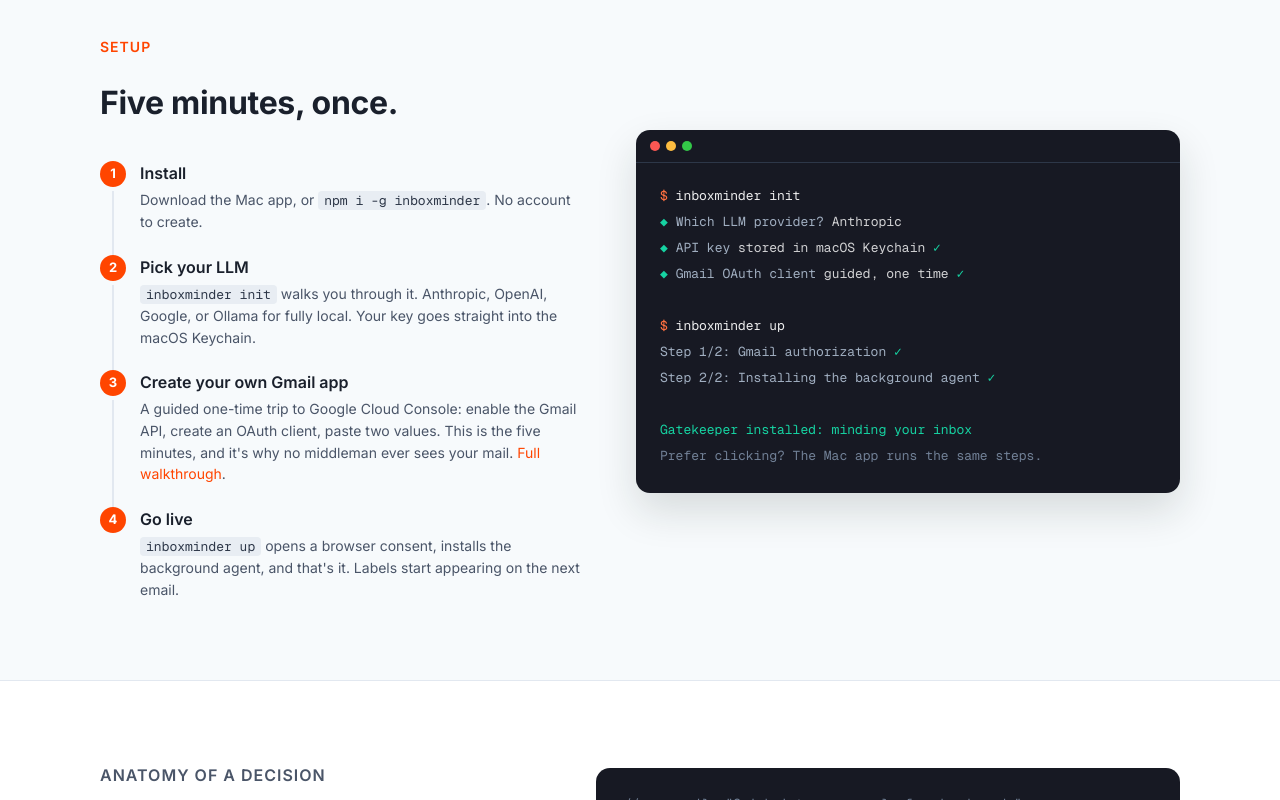
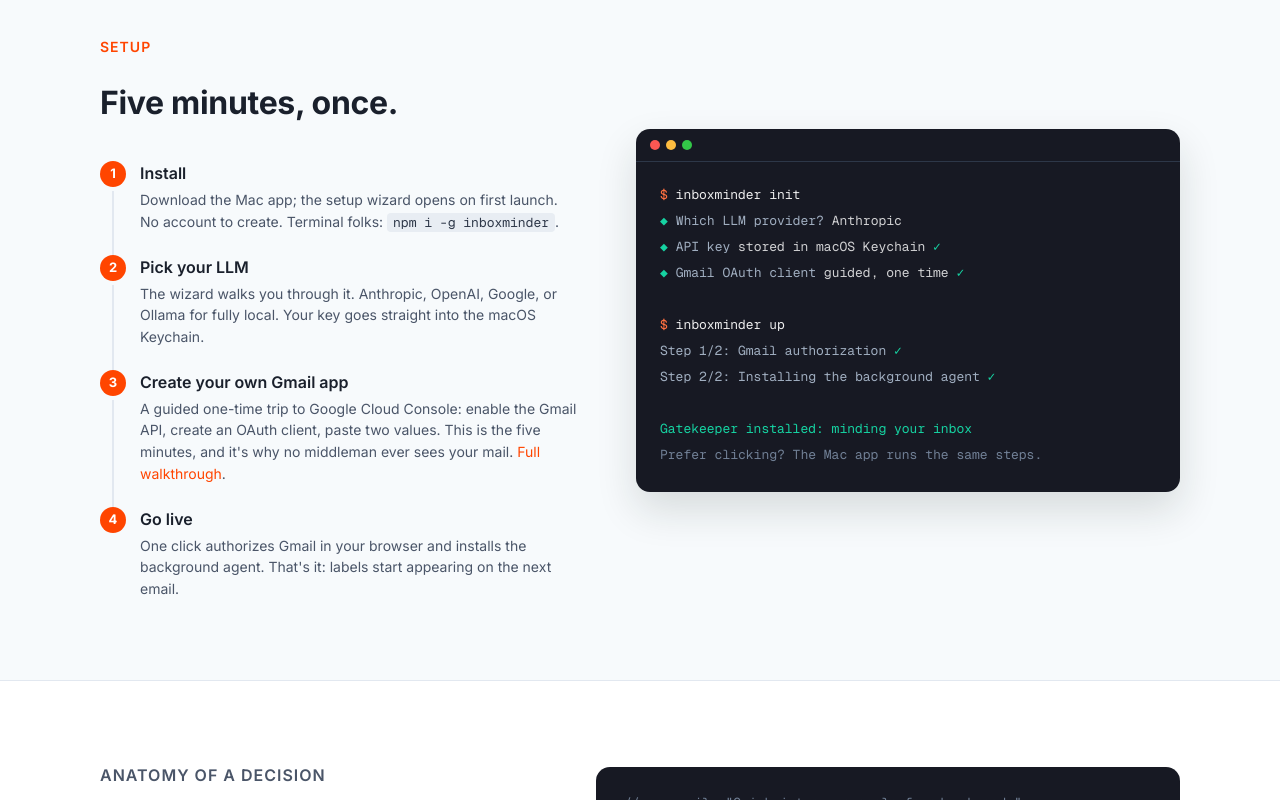
Before and after one commit to kelviq/inboxminder, a plain HTML site: page index.html in a window 1280 px wide. Shown: the part 1877-2677 px from the top of the page. Drawn offline with Linux system fonts and the light colour scheme.

Commit message:
deploy: 7944902fa210d18edb65f69928eb3277636a7fbc

```diff
--- a/index.html
+++ b/index.html
@@ -349,7 +349,7 @@
         Download for Mac
       </a>
     </div>
-    <p class="facts">v0.9.3 · macOS 13+ · Apple Silicon · Signed &amp; notarized · Free</p>
+    <p class="facts">v0.10.0 · macOS 13+ · Apple Silicon · Signed &amp; notarized · No terminal needed</p>
   </div>
 
   <figure class="gmail" aria-hidden="true">
@@ -487,14 +487,14 @@
         <div class="step-rail"><span class="step-dot">1</span><span class="step-line"></span></div>
         <div class="step-body">
           <h3>Install</h3>
-          <p>Download the Mac app, or <code>npm i -g inboxminder</code>. No account to create.</p>
+          <p>Download the Mac app; the setup wizard opens on first launch. No account to create. Terminal folks: <code>npm i -g inboxminder</code>.</p>
         </div>
       </div>
       <div class="step">
         <div class="step-rail"><span class="step-dot">2</span><span class="step-line"></span></div>
         <div class="step-body">
           <h3>Pick your LLM</h3>
-          <p><code>inboxminder init</code> walks you through it. Anthropic, OpenAI, Google, or Ollama for fully local. Your key goes straight into the macOS Keychain.</p>
+          <p>The wizard walks you through it. Anthropic, OpenAI, Google, or Ollama for fully local. Your key goes straight into the macOS Keychain.</p>
         </div>
       </div>
       <div class="step">
@@ -508,7 +508,7 @@
         <div class="step-rail"><span class="step-dot">4</span></div>
         <div class="step-body" style="padding-bottom:0">
           <h3>Go live</h3>
-          <p><code>inboxminder up</code> opens a browser consent, installs the background agent, and that's it. Labels start appearing on the next email.</p>
+          <p>One click authorizes Gmail in your browser and installs the background agent. That's it: labels start appearing on the next email.</p>
         </div>
       </div>
     </div>
```
